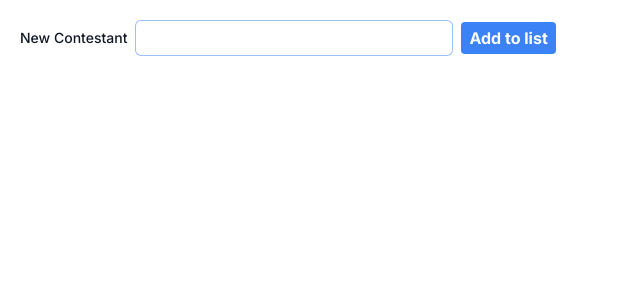
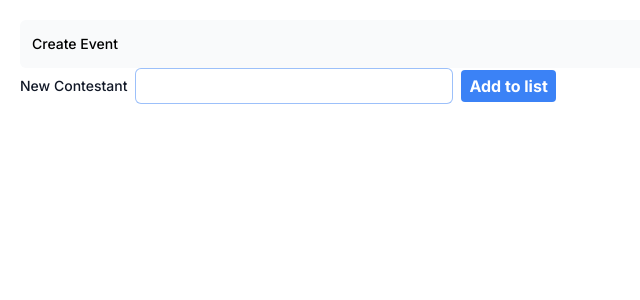
Before and after one commit to AnsonHiu/RegistrationApp, a Next.js app: page / in a window 1280 px wide. Shown: the top 300 px of the page, without its empty margins (0-640 px from the left). Built offline with nearby package versions, Linux system fonts and the light colour scheme.

Commit message:
link navigates from main page to create event page

```diff
--- a/src/app/page.tsx
+++ b/src/app/page.tsx
@@ -1,5 +1,6 @@
 'use client'
 
+import Link from "next/link";
 import { SetStateAction, useState } from "react";
 
 export default function Home() {
@@ -18,6 +19,9 @@ export default function Home() {
 
   return (
     <div className="App mt-5 ml-5">
+      <Link key="create-event" href="event/create" className="flex h-[48px] grow items-center justify-center gap-2 rounded-md bg-gray-50 p-3 text-sm font-medium hover:bg-sky-100 hover:text-blue-600 md:flex-none md:justify-start md:p-2 md:px-3">
+        Create Event
+      </Link>
       <form onSubmit={handleSubmit} className="flex items-center">
         <label htmlFor="new-contestant-input">New Contestant</label>
         <input id="new-contestant-input" type="text" value={text} onChange={handleChange} />
```
